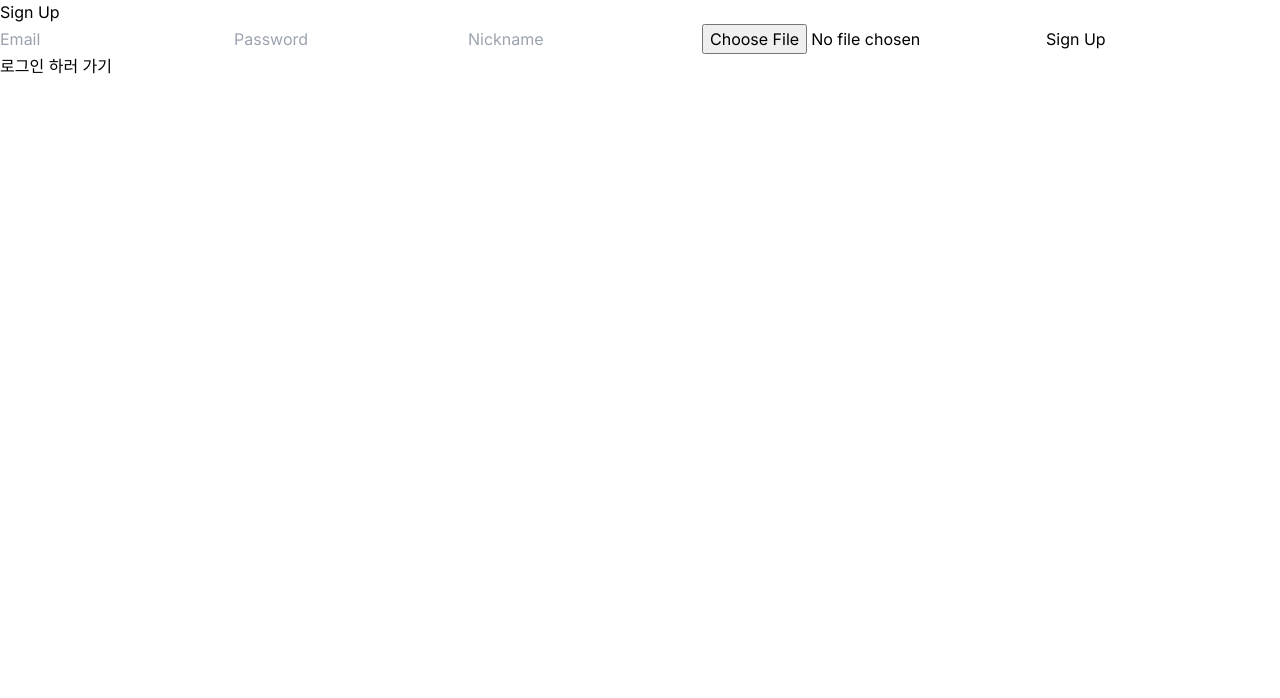
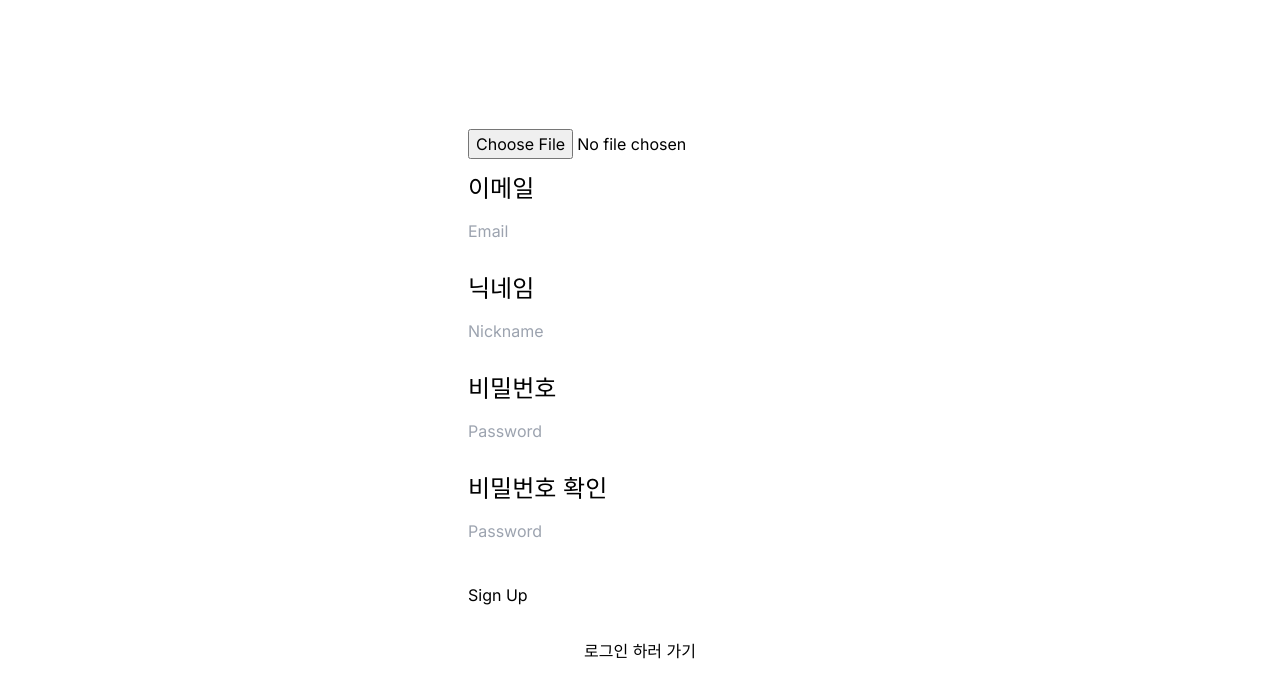
Before and after one commit to tpring/Daebangi, a Next.js app: page /signup in a window 1280 px wide. Shown: the top 698 px of the page. Built offline with nearby package versions, Linux system fonts and the light colour scheme; no server answers.

Commit message:
fix: update registration logic #23

```diff
--- a/src/app/(root)/signup/page.tsx
+++ b/src/app/(root)/signup/page.tsx
@@ -18,45 +18,74 @@ const SignupPage = () => {
         const { data, error } = await supabase.auth.signUp({
             email,
             password,
+            options: {
+                data: {
+                    nickname,
+                },
+            },
         });
 
         if (error) {
+            alert('실패.');
             console.log('error:', error);
         } else {
-            await supabase.from('users').insert({ email, nickname });
+            alert('성공했습니다.');
             window.location.href = '/login';
         }
         return data;
     };
     return (
-        <div>
-            <h1>Sign Up</h1>
+        <div className="flex flex-col items-center justify-center min-h-screen">
             <form onSubmit={handleSignup}>
+                <input type="file" placeholder="profile" accept="image/*" />
+                <p className="text-subtitle my-3">이메일</p>
                 <input
+                    className="shared-input mb-4 focus:outline-[#C9AB9C]"
                     type="email"
                     placeholder="Email"
                     value={email}
                     onChange={(e) => setEmail(e.target.value)}
                     required
                 />
+                <p className="text-subtitle my-3">닉네임</p>
                 <input
+                    className="shared-input mb-4 focus:outline-[#C9AB9C]"
+                    type="text"
+                    placeholder="Nickname"
+                    value={nickname}
+                    onChange={(e) => setNickname(e.target.value)}
+                    required
+                />
+                <p className="text-subtitle my-3">비밀번호</p>
+                <input
+                    className="shared-input mb-4 focus:outline-[#C9AB9C]"
                     type="password"
                     placeholder="Password"
                     value={password}
                     onChange={(e) => setPassword(e.target.value)}
                     required
                 />
+                <p className="text-subtitle my-3">비밀번호 확인</p>
                 <input
-                    type="text"
-                    placeholder="Nickname"
-                    value={nickname}
-                    onChange={(e) => setNickname(e.target.value)}
+                    className="shared-input mb-4 focus:outline-[#C9AB9C]"
+                    type="password"
+                    placeholder="Password"
+                    value={password}
+                    onChange={(e) => setPassword(e.target.value)}
                     required
                 />
-                <input type="file" placeholder="profile" accept="image/*" />
-                <button type="submit">Sign Up</button>
+                <div>
+                    <button type="submit" className="shared-butten my-6 hover:bg-[#C9AB9C]">
+                        Sign Up
+                    </button>
+                </div>
             </form>
-            <Link href={'/login'}>로그인 하러 가기</Link>
+            <Link
+                href={'/login'}
+                className="text-basics hover:text-teal-600 hover:bg-gray-200 hover:underline transition-colors duration-300 p-2 rounded-md"
+            >
+                로그인 하러 가기
+            </Link>
         </div>
     );
 };
```
